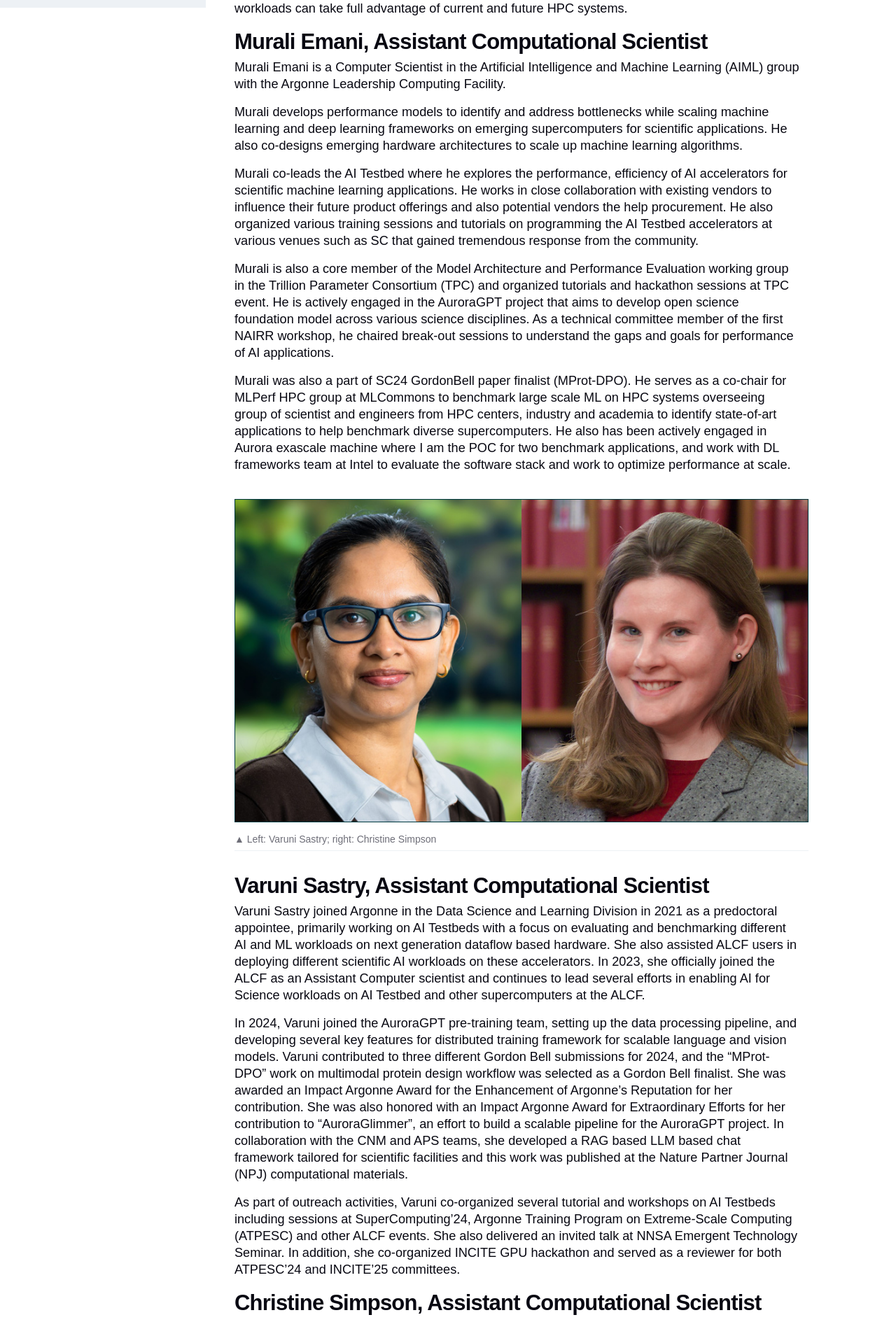
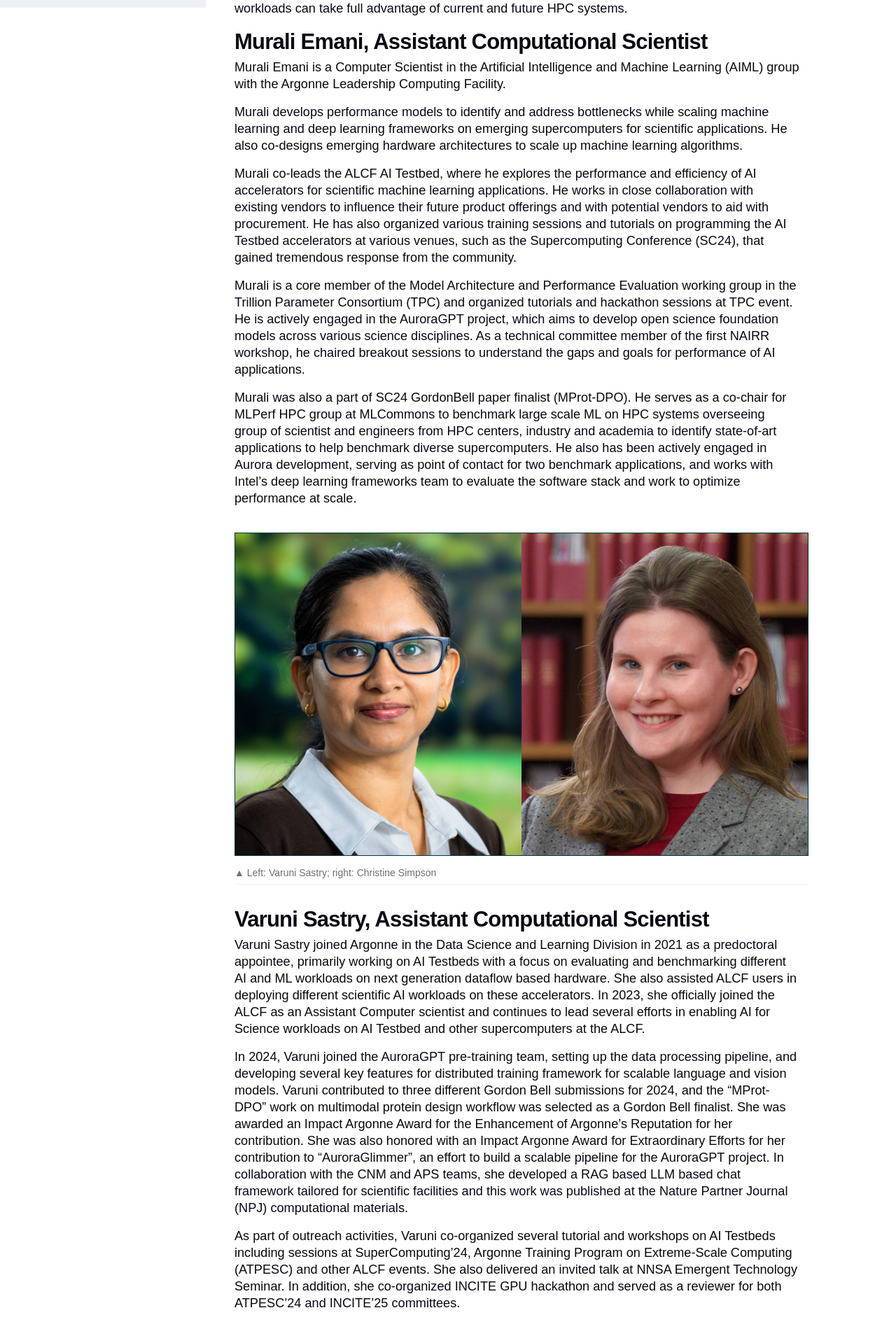
Before and after one commit to argonne-lcf/AR2024, a Jekyll site: the page built from 04_expertise-and-resources/staff-spotlights.md, in a window 1280 px wide. Shown: the part 1333-3222 px from the top of the page at 70% size. Built offline with Jekyll 4.4.1, drawn with Linux system fonts in a browser that asks for light colours; some web fonts are replaced.

Commit message:
Update staff-spotlights.md
emani update

```diff
--- a/04_expertise-and-resources/staff-spotlights.md
+++ b/04_expertise-and-resources/staff-spotlights.md
@@ -29,11 +29,11 @@ Murali Emani is a Computer Scientist in the Artificial Intelligence and Machine
 
 Murali develops performance models to identify and address bottlenecks while scaling machine learning and deep learning frameworks on emerging supercomputers for scientific applications. He also co-designs emerging hardware architectures to scale up machine learning algorithms.
 
-Murali co-leads the AI Testbed where he explores the performance, efficiency of AI accelerators for scientific machine learning applications. He works in close collaboration with existing vendors to influence their future product offerings and also potential vendors the help procurement.  He also organized various training sessions and  tutorials on programming the AI Testbed accelerators at various venues such as SC that gained tremendous response from the community.
+Murali co-leads the ALCF AI Testbed, where he explores the performance and efficiency of AI accelerators for scientific machine learning applications. He works in close collaboration with existing vendors to influence their future product offerings and with potential vendors to aid with procurement. He has also organized various training sessions and tutorials on programming the AI Testbed accelerators at various venues, such as the Supercomputing Conference (SC24), that gained tremendous response from the community.
 
-Murali is also a core member of the  Model Architecture and Performance Evaluation working group in the Trillion Parameter Consortium (TPC) and organized tutorials and hackathon sessions at TPC event. He is actively engaged in the AuroraGPT project that aims to develop open science foundation model across various science disciplines. As a technical committee member of the first NAIRR workshop, he chaired break-out sessions to understand the gaps and goals for performance of AI applications.
+Murali is a core member of the Model Architecture and Performance Evaluation working group in the Trillion Parameter Consortium (TPC) and organized tutorials and hackathon sessions at TPC event. He is actively engaged in the AuroraGPT project, which aims to develop open science foundation models across various science disciplines. As a technical committee member of the first NAIRR workshop, he chaired breakout sessions to understand the gaps and goals for performance of AI applications.
 
-Murali was also a part of SC24 GordonBell paper finalist (MProt-DPO). He serves as a co-chair for MLPerf HPC group at MLCommons to benchmark large scale ML on HPC systems overseeing group of scientist and engineers from HPC centers, industry and academia to identify state-of-art applications to help benchmark diverse supercomputers. He also has been actively engaged in Aurora exascale machine where I am the POC for two benchmark applications, and work with DL frameworks team at Intel to evaluate the software stack and work to optimize performance at scale.
+Murali was also a part of SC24 GordonBell paper finalist (MProt-DPO). He serves as a co-chair for MLPerf HPC group at MLCommons to benchmark large scale ML on HPC systems overseeing group of scientist and engineers from HPC centers, industry and academia to identify state-of-art applications to help benchmark diverse supercomputers. He also has been actively engaged in Aurora development, serving as point of contact for two benchmark applications, and works with Intel's deep learning frameworks team to evaluate the software stack and work to optimize performance at scale.
 
 
 
```
